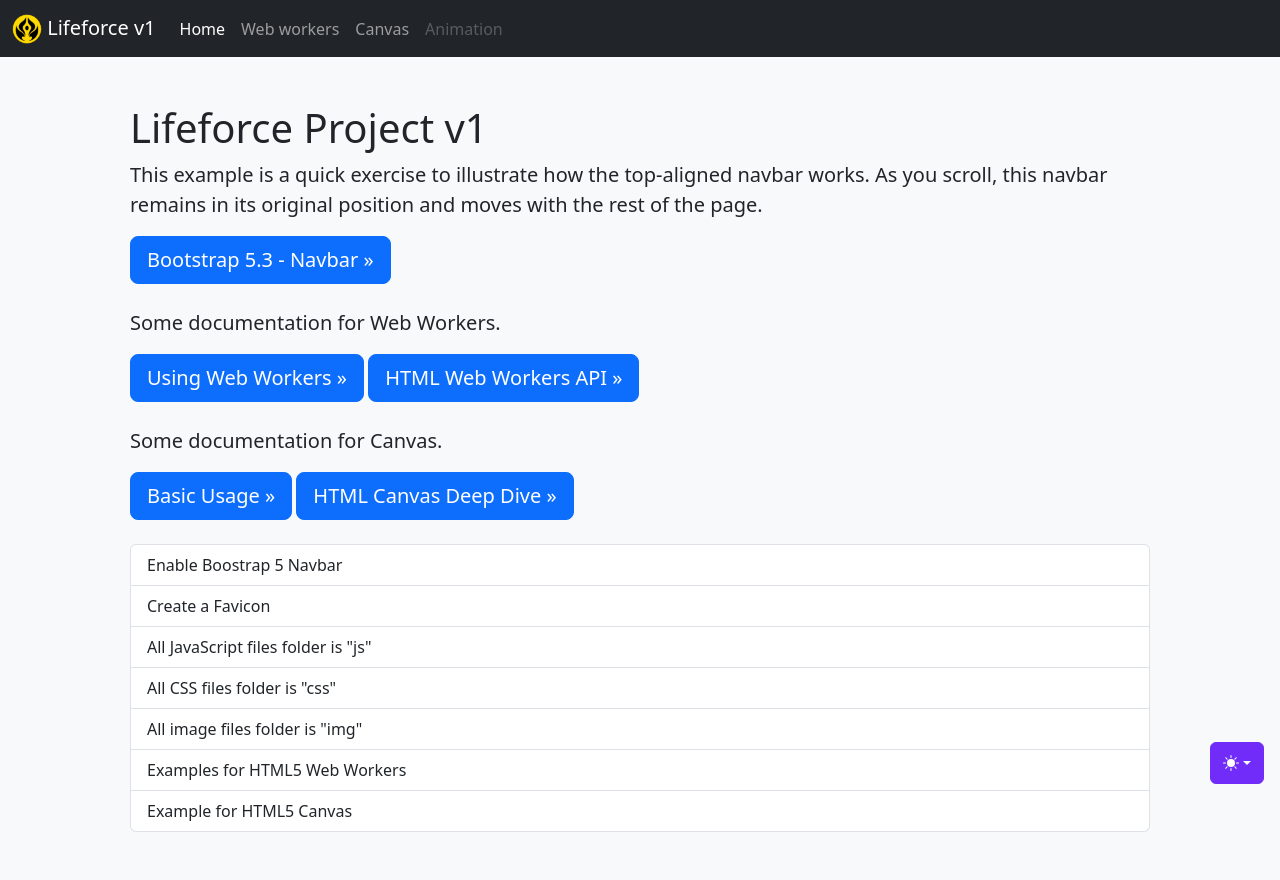
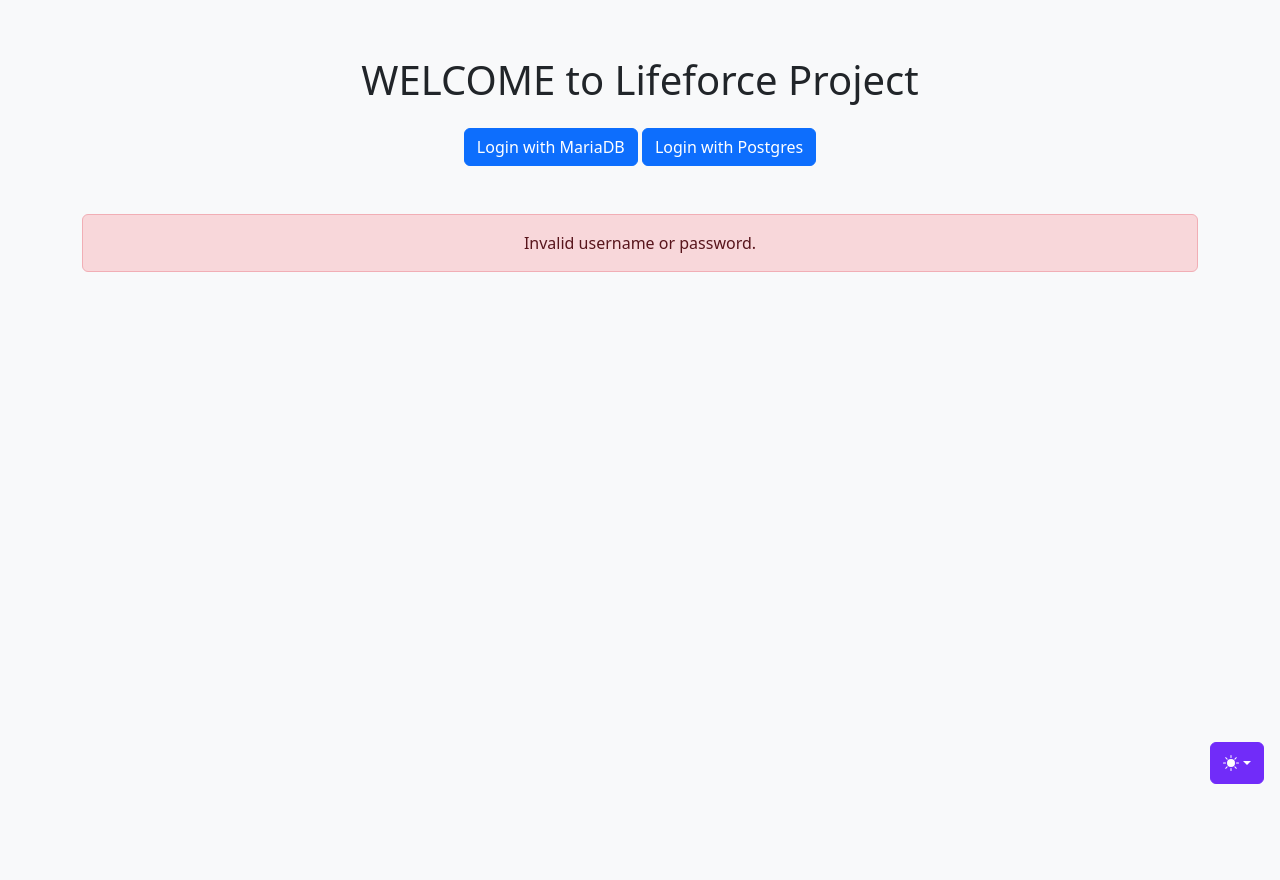
Before and after one commit to LazloDEV/lifeforce-php, a PHP site: page /index.php?param=login_failure in a window 1280 px wide. After the commit the page ends 784 px from the top, so only its background shows below. Run offline with PHP 8.4, Linux system fonts and the light colour scheme.

Commit message:
Adding sessions, log in log out features and secure navigation

```diff
--- a/index.php
+++ b/index.php
@@ -1,59 +1,107 @@
+<?php
+session_start();
+
+// Redirect if already logged in
+if (isset($_SESSION['username'])) {
+    header('Location: home.php');
+    exit;
+}
+?>
 <?php include 'header.php'; ?>
 <?php include 'themeSelector.php'; ?>
 
-<nav class="navbar navbar-expand-lg fixed-top navbar-dark bg-dark" aria-label="Main navigation">
-  <div class="container-fluid">
-    <a class="navbar-brand" href="index.php">
-        <img src="img/favicon/android-icon-48x48.png" alt="Logo" width="30" height="30" class="d-inline-block align-text-top">
-        Lifeforce v1
-    </a>
-    <button class="navbar-toggler p-0 border-0" type="button" id="navbarSideCollapse" aria-label="Toggle navigation">
-      <span class="navbar-toggler-icon"></span>
-    </button>
-    <div class="collapse navbar-collapse" id="navbarCollapse">
-      <ul class="navbar-nav me-auto mb-2 mb-md-0">
-        <li class="nav-item">
-          <a class="nav-link active" aria-current="page" href="index.php">Home</a>
-        </li>
-        <li class="nav-item">
-          <a class="nav-link" href="webworkers.php">Web workers</a>
-        </li>
-        <li class="nav-item">
-          <a class="nav-link" href="canvas.php">Canvas</a>
-        </li>
-        <li class="nav-item">
-          <a class="nav-link disabled" aria-disabled="true">Animation</a>
-        </li>
-      </ul>
-    </div>
-  </div>
-</nav>
 
-<main class="container">
-  <div class="bg-body-tertiary p-5 rounded">
-    <h1>Lifeforce Project v1</h1>
-    <p class="lead">This example is a quick exercise to illustrate how the top-aligned navbar works. As you scroll, this navbar remains in its original position and moves with the rest of the page.</p>
-    <a class="btn btn-lg btn-primary" href="https://getbootstrap.com/docs/5.3/components/navbar/" role="button">Bootstrap 5.3 - Navbar &raquo;</a>
-    <br><br>
-    <p class="lead">Some documentation for Web Workers.</p>
-    <a class="btn btn-lg btn-primary" href="https://developer.mozilla.org/en-US/docs/Web/API/Web_Workers_API/Using_web_workers" role="button">Using Web Workers &raquo;</a>
-    <a class="btn btn-lg btn-primary" href="https://www.w3schools.com/html/html5_webworkers.asp" role="button">HTML Web Workers API &raquo;</a>
-    <br><br>
-    <p class="lead">Some documentation for Canvas.</p>
-    <a class="btn btn-lg btn-primary" href="https://developer.mozilla.org/en-US/docs/Web/API/Canvas_API/Tutorial/Basic_usage" role="button">Basic Usage &raquo;</a>
-    <a class="btn btn-lg btn-primary" href="https://joshondesign.com/p/books/canvasdeepdive/toc.html" role="button">HTML Canvas Deep Dive &raquo;</a>
+<main class="container text-center">
+  <h1>WELCOME to Lifeforce Project</h1>
+  <!-- Button trigger modal -->
+  <button type="button" class="btn btn-primary mt-3" data-bs-toggle="modal" data-bs-target="#myModalMariadb">
+    Login with MariaDB
+  </button>
+  <!-- Button trigger modal -->
+  <button type="button" class="btn btn-primary mt-3" data-bs-toggle="modal" data-bs-target="#myModalPostgres">
+    Login with Postgres
+  </button>
+  <br>
+  <br>
+  <br>
+  <?php
+// Check if the parameter exists in the URL
+if (isset($_GET['param'])) {
+    // Get the value
+    $value = $_GET['param'];
 
-    <br><br>
-    <ul class="list-group">
-      <li class="list-group-item">Enable Boostrap 5 Navbar</li>
-      <li class="list-group-item">Create a Favicon</li>
-      <li class="list-group-item">All JavaScript files folder is "js"</li>
-      <li class="list-group-item">All CSS files folder is "css"</li>
-      <li class="list-group-item">All image files folder is "img"</li>
-      <li class="list-group-item">Examples for HTML5 Web Workers</li>
-      <li class="list-group-item">Example for HTML5 Canvas</li>
-    </ul>
-  </div>
+    // Check if the value matches what you're looking for
+    if ($value == "login_failure") { ?>
+<div class="alert alert-danger" role="alert">
+  Invalid username or password.
+</div>
+<?php
+   }
+}
+?>
 </main>
 
+
+<!-- Modal Postgres -->
+<div class="modal fade" id="myModalPostgres" tabindex="-1" aria-labelledby="modalLabel" aria-hidden="true">
+	<div class="modal-dialog">
+	  <div class="modal-content">
+		<div class="modal-header">
+		  <img src="img/PostgreSQL-logo-2.png" alt="Icon" style="height: 30px; margin-right: 10px;">
+		  <h5 class="modal-title" id="modalLabel">Login with Postgres</h5>
+		  <button type="button" class="btn-close" data-bs-dismiss="modal" aria-label="Close"></button>
+		</div>
+		<div class="modal-body">
+		  This is a Bootstrap 5.3 modal. Click outside or on the close button to dismiss.
+		  <form class="" action="login.php" method="post">
+			<div class="form-floating mb-3">
+			  <input name="username" type="text" class="form-control rounded-3" id="username" placeholder="myusername or name@example.com">
+			  <label for="username">Username or Email Address</label>
+			</div>
+			<div class="form-floating mb-3">
+			  <input name="password" type="password" class="form-control rounded-3" id="password" placeholder="Password">
+			  <label for="password">Password</label>
+			</div>
+			<button class="w-100 mb-2 btn btn-lg rounded-3 btn-primary" type="submit">Log in</button>
+			<small class="text-body-secondary">By clicking Log in, you agree to the terms of use.</small>
+		  </form>
+		</div>
+		<div class="modal-footer">
+		  <button type="button" class="btn btn-secondary" data-bs-dismiss="modal">Close</button>
+		</div>
+	  </div>
+	</div>
+</div>
+
+<!-- Modal MariaDB -->
+<div class="modal fade" id="myModalMariadb" tabindex="-1" aria-labelledby="modalLabel" aria-hidden="true">
+	<div class="modal-dialog">
+	  <div class="modal-content">
+		<div class="modal-header">
+		  <img src="img/MariaDB-logo-2.png" alt="Icon" style="height: 30px; margin-right: 10px;">
+		  <h5 class="modal-title" id="modalLabel">Login with MariaDB</h5>
+		  <button type="button" class="btn-close" data-bs-dismiss="modal" aria-label="Close"></button>
+		</div>
+		<div class="modal-body">
+		  This is a Bootstrap 5.3 modal. Click outside or on the close button to dismiss.
+		  <form class="" action="login.php" method="post">
+			<div class="form-floating mb-3">
+			  <input name="username" type="text" class="form-control rounded-3" id="username" placeholder="myusername or name@example.com">
+			  <label for="username">Username or Email Address</label>
+			</div>
+			<div class="form-floating mb-3">
+			  <input name="password" type="password" class="form-control rounded-3" id="password" placeholder="Password">
+			  <label for="password">Password</label>
+			</div>
+			<button class="w-100 mb-2 btn btn-lg rounded-3 btn-primary" type="submit">Log in</button>
+			<small class="text-body-secondary">By clicking Log in, you agree to the terms of use.</small>
+		  </form>
+		</div>
+		<div class="modal-footer">
+		  <button type="button" class="btn btn-secondary" data-bs-dismiss="modal">Close</button>
+		</div>
+	  </div>
+	</div>
+</div>
+
 <?php include 'footer.php'; ?>
--- /dev/null
+++ b/logout.php
@@ -0,0 +1,6 @@
+<?php
+session_start();
+$_SESSION = []; // Clear session data
+session_destroy(); // Destroy session
+header('Location: index.php');
+exit;
```
Also changed, not shown: canvas.php (+10 -0 lines), home.php (added, +69 -0 lines), login.php (added, +29 -0 lines), webworkers.php (+10 -0 lines), img/MariaDB-logo-1.png (added), img/MariaDB-logo-2.png (added), img/PostgreSQL-logo-1.png (added), img/PostgreSQL-logo-2.png (added).
